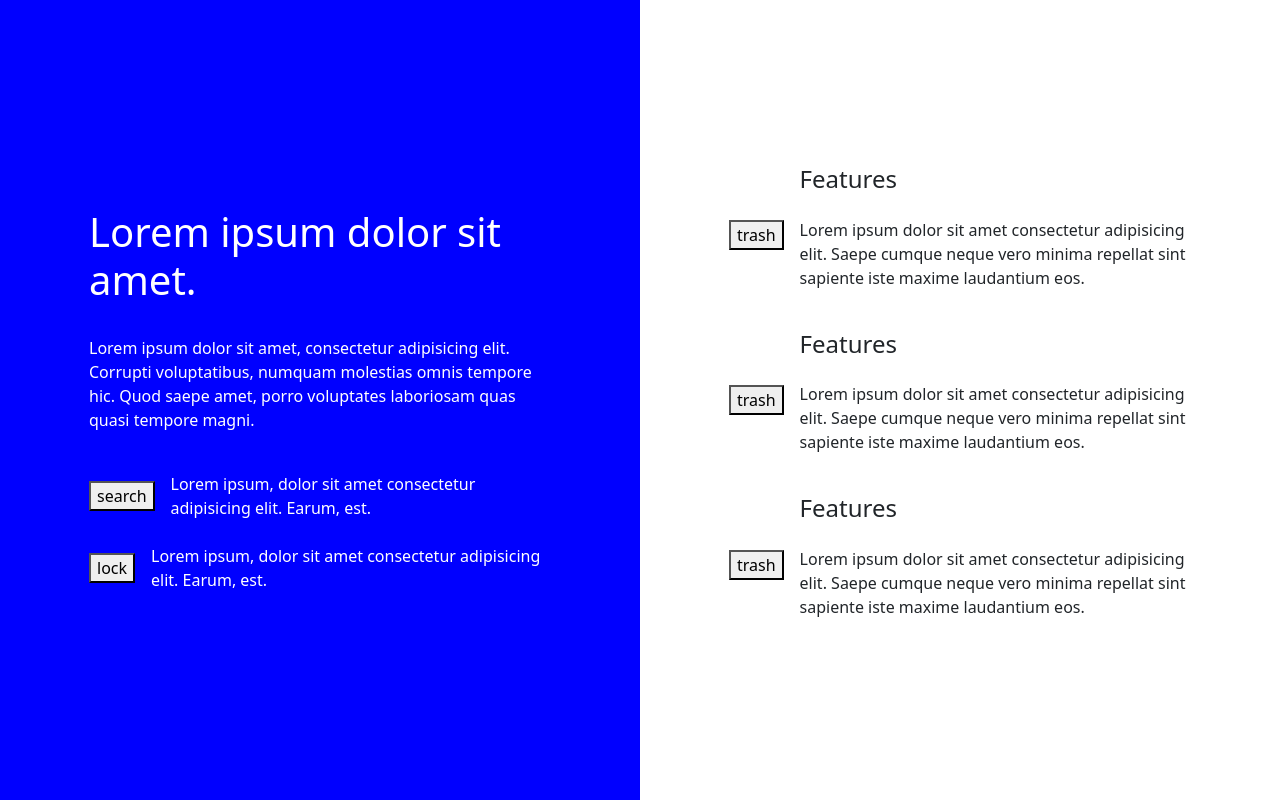
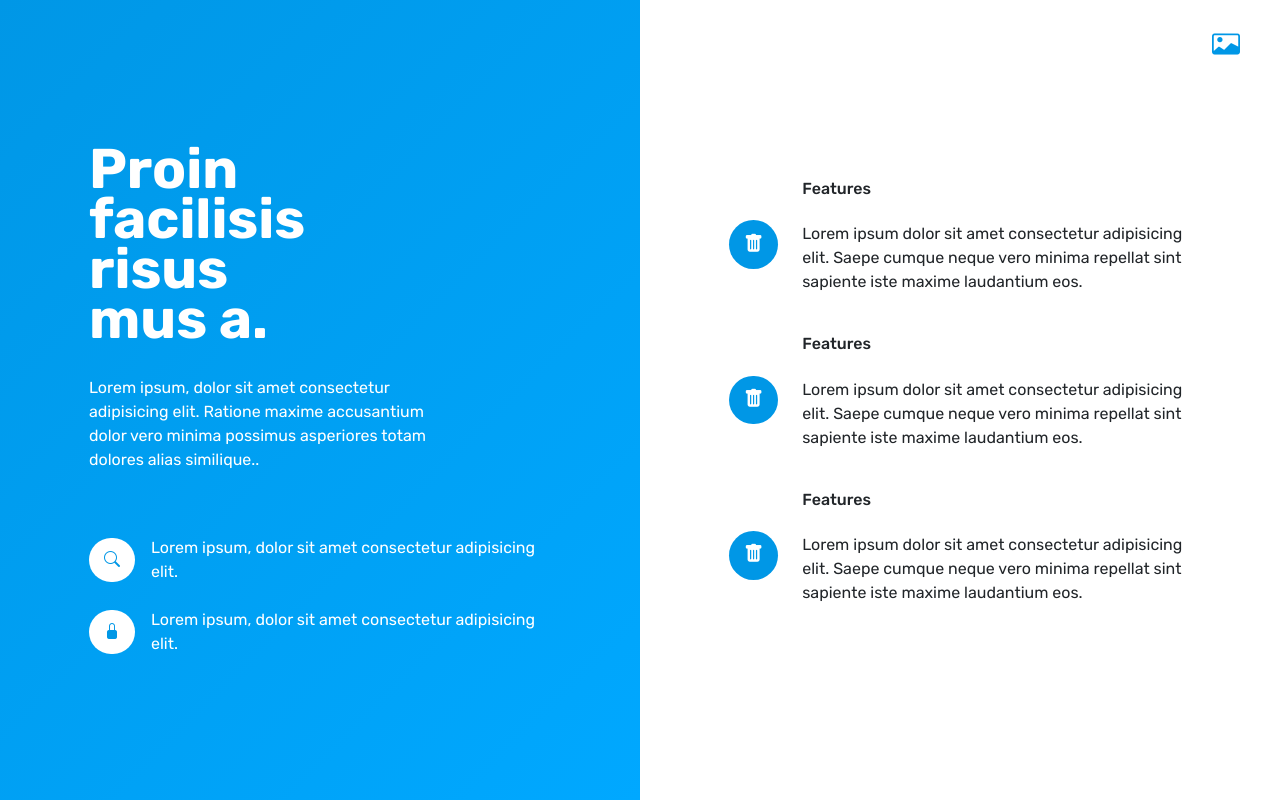
Before and after one commit to Paranjoy-Hazarika/Internship-Assignment, a website built with Vite: page index.html in a window 1280 px wide. Built offline with nearby package versions, Linux system fonts and the light colour scheme.

Commit message:
Polished the desktop vesion

```diff
--- a/index.html
+++ b/index.html
@@ -7,62 +7,69 @@
     <title>internship-assignment</title>
   </head>
   <body>
+    <div class="container-fluid text-center" style="height: 100dvh;">
+      <div class="row position-relative main-container">
+
+        <!-- First Column -->
+        <div class="first-part col d-flex flex-column justify-content-center align-items-center text-left">
+          <div class="text-start w-75 gap-5 d-flex flex-column">
 
 
-    <div class="container-fluid text-center" style="height: 100dvh;">
-      <div class="row" style="height: 100dvh;">
-
-        <div class="first-part col d-flex flex-column justify-content-center align-items-center text-left">
-          <div class="text-start w-75 gap-4 d-flex flex-column">
-            <div class="d-flex flex-column gap-4">
-              <h1>Lorem ipsum dolor sit amet.</h1>
-              <p>Lorem ipsum dolor sit amet, consectetur adipisicing elit. Corrupti voluptatibus, numquam molestias omnis tempore hic. Quod saepe amet, porro voluptates laboriosam quas quasi tempore magni.</p>
+            <div class="main-heading d-flex w-75 flex-column gap-4">
+              <h1 class="w-75">Proin facilisis risus mus a.</h1>
+              <p>Lorem ipsum, dolor sit amet consectetur adipisicing elit. Ratione maxime accusantium dolor vero minima possimus asperiores totam dolores alias similique..</p>
             </div>
 
             <div class="d-flex flex-column gap-4">
               <div class="d-flex align-items-center gap-3">
-                <button>search</button>
-                <p class="mb-0">Lorem ipsum, dolor sit amet consectetur adipisicing elit. Earum, est.</p>
+                <i class="bi bi-search search-icon"></i>
+                <p class="mb-0">Lorem ipsum, dolor sit amet consectetur adipisicing elit.</p>
               </div>
 
               <div class="d-flex align-items-center gap-3">
-                <button>lock</button>
-                <p class="mb-0">Lorem ipsum, dolor sit amet consectetur adipisicing elit. Earum, est.</p>
+                <i class="bi bi-lock-fill lock-icon"></i>
+                <p class="mb-0">Lorem ipsum, dolor sit amet consectetur adipisicing elit.</p>
               </div>
             </div>
 
           </div>
         </div>
 
+        <!-- Second Column -->
         <div class="second-part col d-flex flex-column justify-content-center align-items-center">
           <div class="text-start w-75 d-flex flex-column gap-4">
 
-            <div class="d-flex align-items-center gap-3">
-              <button>trash</button>
+            <div class="d-flex align-items-center gap-4">
+              <i class="bi bi-trash-fill bin-icon"></i>
               <div class="d-flex flex-column gap-3">
-                <h4>Features</h4>
+                <h6>Features</h6>
                 <p>Lorem ipsum dolor sit amet consectetur adipisicing elit. Saepe cumque neque vero minima repellat sint sapiente iste maxime laudantium eos.</p>
               </div>
             </div>
 
-            <div class="d-flex align-items-center gap-3">
-              <button>trash</button>
+            <div class="d-flex align-items-center gap-4">
+              <i class="bi bi-trash-fill bin-icon"></i>
               <div class="d-flex flex-column gap-3">
-                <h4>Features</h4>
+                <h6>Features</h6>
                 <p>Lorem ipsum dolor sit amet consectetur adipisicing elit. Saepe cumque neque vero minima repellat sint sapiente iste maxime laudantium eos.</p>
               </div>
             </div>
 
-            <div class="d-flex align-items-center gap-3">
-              <button>trash</button>
+            <div class="d-flex align-items-center gap-4">
+              <i class="bi bi-trash-fill bin-icon"></i>
               <div class="d-flex flex-column gap-3">
-                <h4>Features</h4>
+                <h6>Features</h6>
                 <p>Lorem ipsum dolor sit amet consectetur adipisicing elit. Saepe cumque neque vero minima repellat sint sapiente iste maxime laudantium eos.</p>
               </div>
             </div>
 
           </div>
         </div>
+
+        <div class="position-absolute top-0 end-0 d-flex align-items-center justify-content-end me-3 p-4">
+          <i class="bi bi-card-image fs-3 card-icon"></i>
+        </div>
+
         </div>
       </div>
     </div>
--- a/src/main.js
+++ b/src/main.js
@@ -1,2 +1,3 @@
 import './style.css'
 import 'bootstrap/dist/css/bootstrap.min.css'
+import 'bootstrap-icons/font/bootstrap-icons.min.css'
--- a/src/style.css
+++ b/src/style.css
@@ -1,23 +1,54 @@
+/* @import url('https://fonts.googleapis.com/css2?family=Poppins:ital,wght@0,100;0,200;0,300;0,400;0,500;0,600;0,700;0,800;0,900;1,100;1,200;1,300;1,400;1,500;1,600;1,700;1,800;1,900&family=Roboto:ital,wght@0,100..900;1,100..900&display=swap'); */
+
+@import url('https://fonts.googleapis.com/css2?family=Rubik:ital,wght@0,300..900;1,300..900&display=swap');
+
 :root {
-  font-family: system-ui, Avenir, Helvetica, Arial, sans-serif;
-  line-height: 1.5;
-  font-weight: 400;
+  --icon-color: rgb(0, 151, 230);
+  --background-color: 135deg, #0097e6 0%, #00a8ff 100%;
+}
 
-  color-scheme: light dark;
-  color: rgba(255, 255, 255, 0.87);
-  background-color: #242424;
-
-  font-synthesis: none;
-  text-rendering: optimizeLegibility;
-  -webkit-font-smoothing: antialiased;
-  -moz-osx-font-smoothing: grayscale;
+* {
+  padding: 0;
+  margin: 0;
+  border: none;
+  font-family: 'Rubik', 'Poppins', sans-serif;
 }
 
 .first-part {
-  background-color: blue;
+  background: linear-gradient(var(--background-color));
   color: white;
 }
 
 .second-part {
   background-color: white;
 }
+
+.search-icon,
+.lock-icon {
+  padding: 10px 15px;
+  background-color: white;
+  color: var(--icon-color);
+  border-radius: 100px;
+}
+
+.bin-icon {
+  background-color: var(--icon-color);
+  padding: 10px 15px;
+  color: white;
+  border-radius: 100px;
+  font-size: larger;
+}
+
+.card-icon {
+  color: var(--icon-color);
+}
+
+.main-container {
+  height: 100%;
+}
+
+.main-heading h1 {
+  font-size: 3.5rem;
+  line-height: 50px;
+  font-weight: bold;
+}
```
